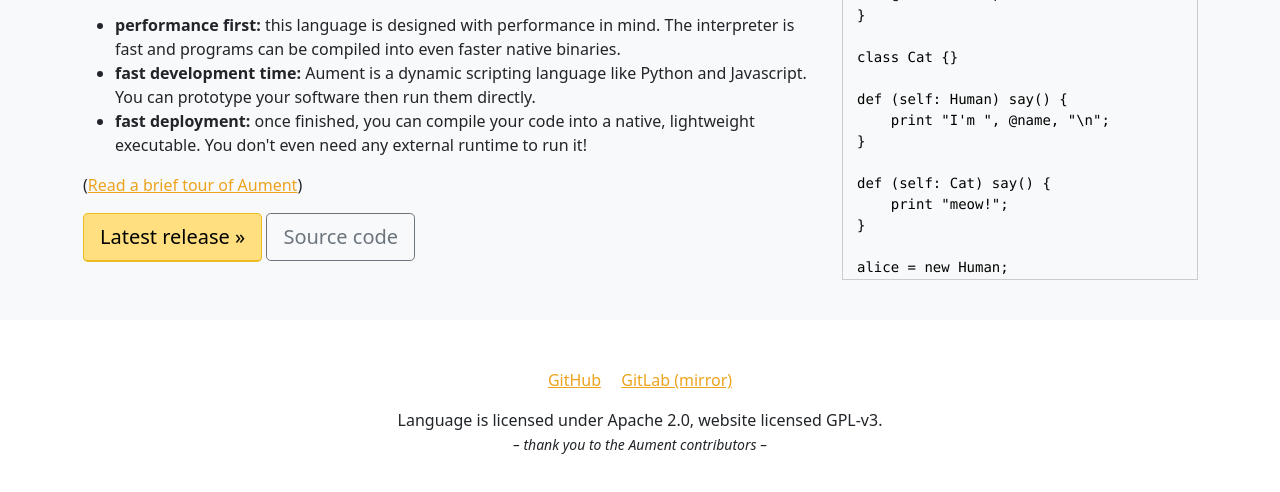
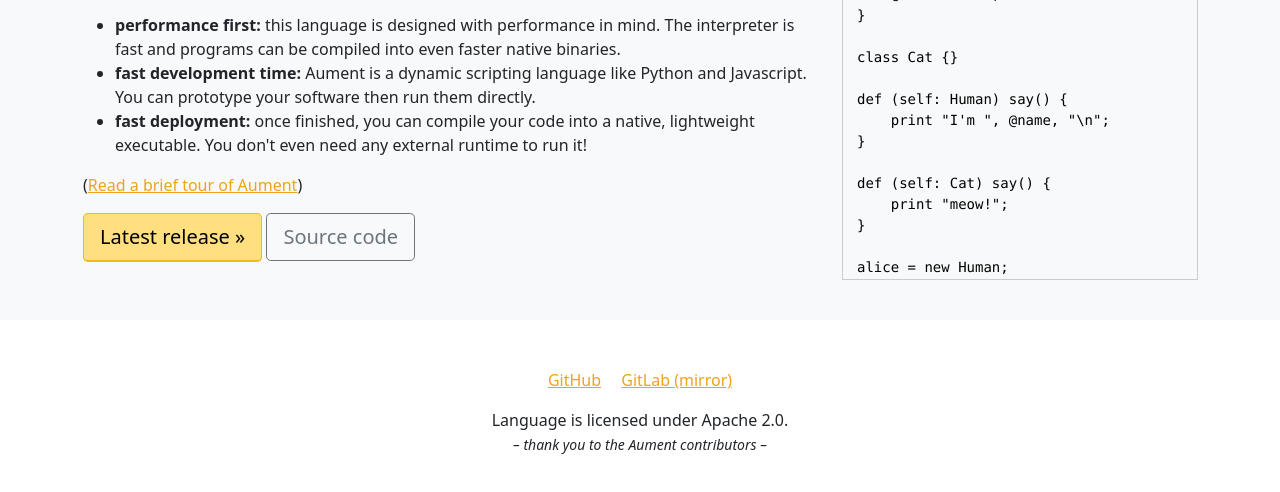
Before and after one commit to aument-lang/aument-lang.github.io, a plain HTML site: page index.html in a window 1280 px wide. Shown: the part 258-750 px from the top of the page. Drawn offline with Linux system fonts and the light colour scheme.

```diff
--- a/index.html
+++ b/index.html
@@ -100,7 +100,7 @@
       <li class="d-inline-block"><a href="https://github.com/aument-lang/aument">GitHub</a></li>
       <li class="d-inline-block ms-3"><a href="https://gitlab.com/aument-lang/aument">GitLab (mirror)</a></li>
     </ul>
-    <p class="mb-0">Language is licensed under Apache 2.0, website licensed GPL-v3.</p>
+    <p class="mb-0">Language is licensed under Apache 2.0.</p>
     <p class="mb-0"><small><em>&ndash; thank you to the Aument contributors &ndash;</em></small></p>
   </div>
 </footer>
```
Also changed, not shown: tour/index.html (+1 -1 lines), README.md, 2 other files.
